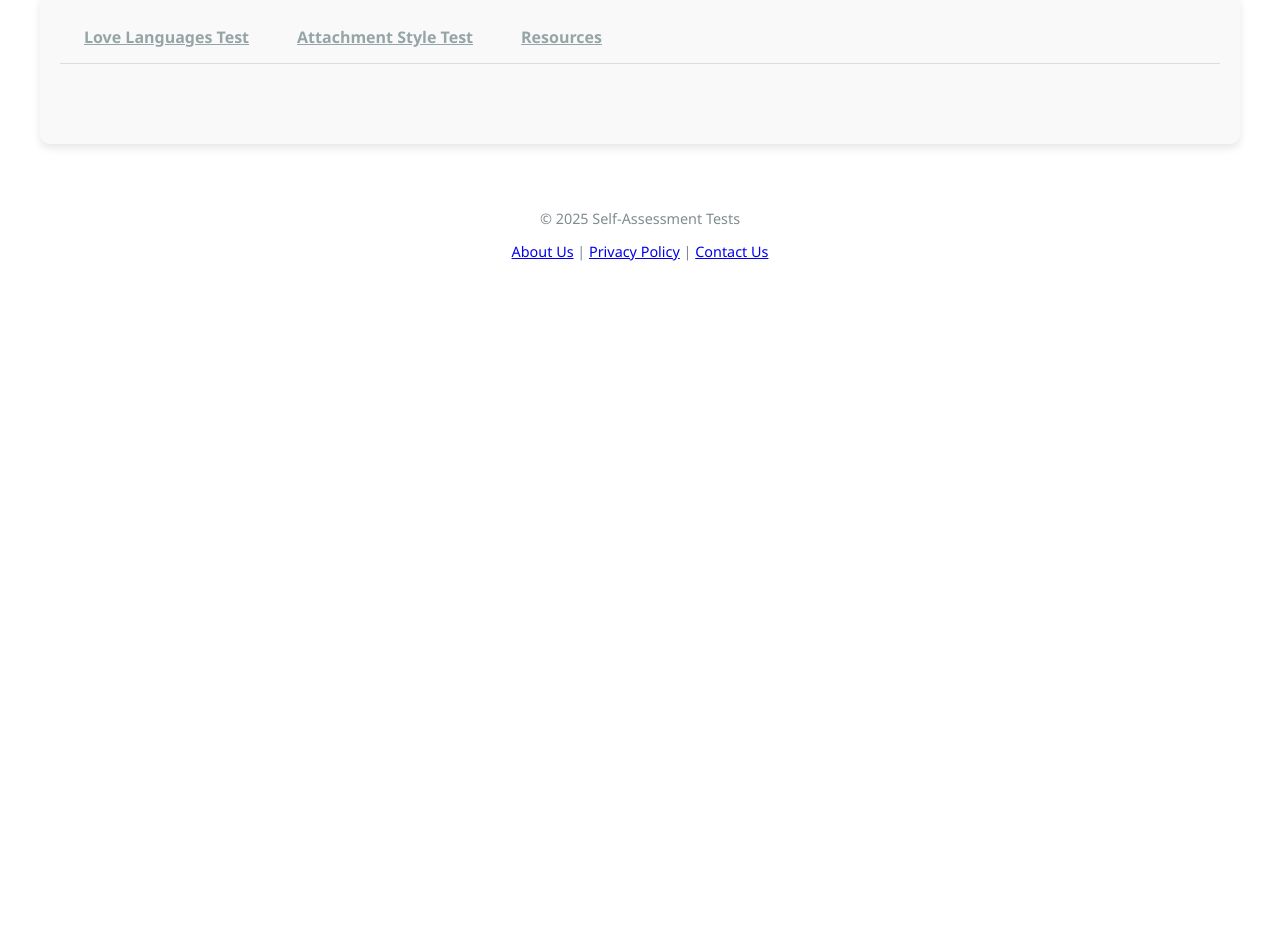
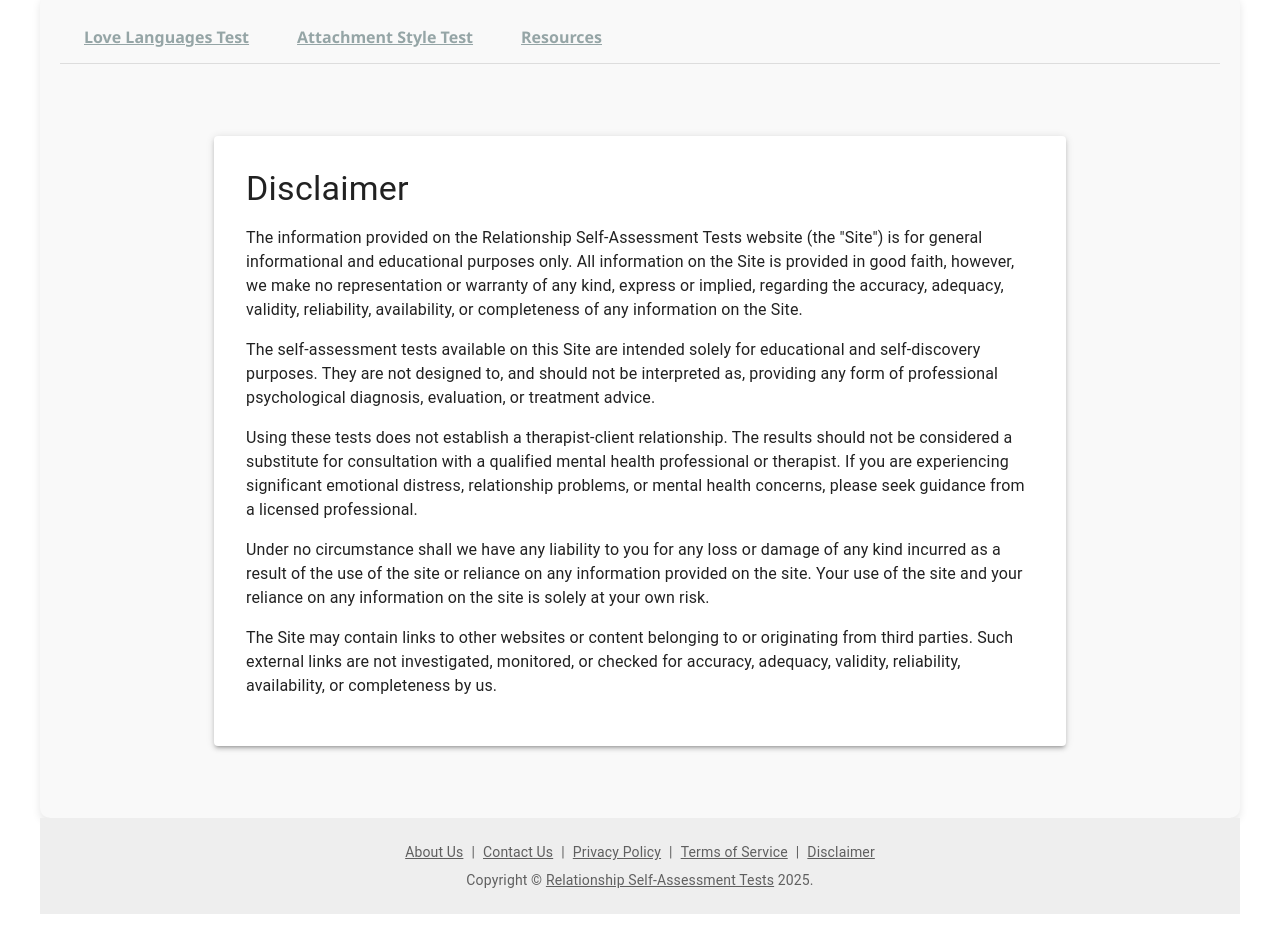
Before and after one commit to JaviMaligno/relationships-tests, a React (Create React App) app: page /disclaimer in a window 1280 px wide. Shown: the part 120-1054 px from the top of the page. Before the commit the page ends 800 px from the top, so only its background shows below. Built offline with nearby package versions, Linux system fonts and the light colour scheme.

Commit message:
Add new sections to ADSENSE_IMPROVEMENTS.md for E-E-A-T, disclaimers, static content expansion, on-page SEO, accessibility, AdSense technical checks, and performance optimizations. Update package.json and package-lock.json to include new dependencies for @emotion and @mui libraries.

```diff
--- a/package.json
+++ b/package.json
@@ -3,6 +3,9 @@
   "version": "0.1.0",
   "private": true,
   "dependencies": {
+    "@emotion/react": "^11.14.0",
+    "@emotion/styled": "^11.14.0",
+    "@mui/material": "^7.0.2",
     "@testing-library/dom": "^10.4.0",
     "@testing-library/jest-dom": "^6.6.3",
     "@testing-library/react": "^16.3.0",
@@ -13,6 +16,7 @@
     "@types/react-dom": "^19.1.1",
     "@types/react-router-dom": "^5.3.3",
     "html2canvas": "^1.4.1",
+    "pg": "^8.15.5",
     "react": "^19.1.0",
     "react-dom": "^19.1.0",
     "react-router-dom": "^7.5.1",
--- a/src/App.tsx
+++ b/src/App.tsx
@@ -1,5 +1,5 @@
 import React from 'react';
-import { BrowserRouter as Router, Routes, Route, NavLink, Link } from 'react-router-dom';
+import { BrowserRouter as Router, Routes, Route, NavLink } from 'react-router-dom';
 import { TestProvider } from './contexts/TestContext';
 import LoveLanguageTest from './components/LoveLanguageTest';
 import AttachmentStyleTest from './components/AttachmentStyleTest';
@@ -7,6 +7,9 @@ import Resources from './components/Resources';
 import AboutUs from './pages/AboutUs';
 import PrivacyPolicy from './pages/PrivacyPolicy';
 import ContactUs from './pages/ContactUs';
+import TermsPage from './components/Pages/TermsPage';
+import DisclaimerPage from './components/Pages/DisclaimerPage';
+import Footer from './components/Layout/Footer';
 import './App.css';
 
 function App() {
@@ -27,7 +30,7 @@ function App() {
                 Love Languages Test
               </NavLink>
               <NavLink
-                to="/attachment"
+                to="/attachment-styles"
                 className={({ isActive }) => `tab ${isActive ? 'active' : ''}`}
               >
                 Attachment Style Test
@@ -43,26 +46,20 @@ function App() {
             <div className="test-container">
               <Routes>
                 <Route path="/" element={<LoveLanguageTest />} />
-                <Route path="/attachment" element={<AttachmentStyleTest />} />
+                <Route path="/love-languages" element={<LoveLanguageTest />} />
+                <Route path="/attachment-styles" element={<AttachmentStyleTest />} />
                 <Route path="/resources" element={<Resources />} />
                 <Route path="/about" element={<AboutUs />} />
                 <Route path="/privacy" element={<PrivacyPolicy />} />
                 <Route path="/contact" element={<ContactUs />} />
+                <Route path="/terms" element={<TermsPage />} />
+                <Route path="/disclaimer" element={<DisclaimerPage />} />
               </Routes>
             </div>
           </main>
         </TestProvider>
 
-        <footer className="App-footer">
-          <p>© 2025 Self-Assessment Tests</p>
-          <div className="footer-links">
-            <Link to="/about">About Us</Link>
-            {' | '}
-            <Link to="/privacy">Privacy Policy</Link>
-            {' | '}
-            <Link to="/contact">Contact Us</Link>
-          </div>
-        </footer>
+        <Footer />
       </div>
     </Router>
   );
--- /dev/null
+++ b/src/components/Layout/Footer.tsx
@@ -0,0 +1,55 @@
+import React from 'react';
+import { Box, Container, Typography, Link as MuiLink } from '@mui/material';
+import { Link as RouterLink } from 'react-router-dom';
+
+const Footer: React.FC = () => {
+    const currentYear = new Date().getFullYear();
+
+    return (
+        <Box
+            component="footer"
+            sx={{
+                py: 3,
+                px: 2,
+                mt: 'auto', // Push footer to bottom
+                backgroundColor: (theme) =>
+                    theme.palette.mode === 'light' ? theme.palette.grey[200] : theme.palette.grey[800],
+                textAlign: 'center',
+            }}
+        >
+            <Container maxWidth="lg">
+                <Typography variant="body2" color="text.secondary" sx={{ mb: 1 }}>
+                    <MuiLink component={RouterLink} to="/about" color="inherit" sx={{ mx: 1 }}>
+                        About Us
+                    </MuiLink>
+                    |
+                    <MuiLink component={RouterLink} to="/contact" color="inherit" sx={{ mx: 1 }}>
+                        Contact Us
+                    </MuiLink>
+                    |
+                    <MuiLink component={RouterLink} to="/privacy" color="inherit" sx={{ mx: 1 }}>
+                        Privacy Policy
+                    </MuiLink>
+                    |
+                    <MuiLink component={RouterLink} to="/terms" color="inherit" sx={{ mx: 1 }}>
+                        Terms of Service
+                    </MuiLink>
+                    |
+                    <MuiLink component={RouterLink} to="/disclaimer" color="inherit" sx={{ mx: 1 }}>
+                        Disclaimer
+                    </MuiLink>
+                </Typography>
+                <Typography variant="body2" color="text.secondary">
+                    {'Copyright © '}
+                    <MuiLink color="inherit" href="https://relationships-tests.vercel.app/">
+                        Relationship Self-Assessment Tests
+                    </MuiLink>{' '}
+                    {currentYear}
+                    {'.'}
+                </Typography>
+            </Container>
+        </Box>
+    );
+};
+
+export default Footer;
--- /dev/null
+++ b/src/components/Pages/DisclaimerPage.tsx
@@ -0,0 +1,33 @@
+import React from 'react';
+import { Container, Typography, Paper, Box } from '@mui/material';
+
+const DisclaimerPage: React.FC = () => {
+  return (
+    <Container maxWidth="md" sx={{ mt: 4, mb: 4 }}>
+      <Paper elevation={3} sx={{ p: 4 }}>
+        <Typography variant="h4" component="h1" gutterBottom>
+          Disclaimer
+        </Typography>
+        <Box sx={{ mt: 2 }}>
+          <Typography variant="body1" paragraph>
+            The information provided on the Relationship Self-Assessment Tests website (the "Site") is for general informational and educational purposes only. All information on the Site is provided in good faith, however, we make no representation or warranty of any kind, express or implied, regarding the accuracy, adequacy, validity, reliability, availability, or completeness of any information on the Site.
+          </Typography>
+          <Typography variant="body1" paragraph>
+            The self-assessment tests available on this Site are intended solely for educational and self-discovery purposes. They are not designed to, and should not be interpreted as, providing any form of professional psychological diagnosis, evaluation, or treatment advice.
+          </Typography>
+          <Typography variant="body1" paragraph>
+            Using these tests does not establish a therapist-client relationship. The results should not be considered a substitute for consultation with a qualified mental health professional or therapist. If you are experiencing significant emotional distress, relationship problems, or mental health concerns, please seek guidance from a licensed professional.
+          </Typography>
+          <Typography variant="body1" paragraph>
+            Under no circumstance shall we have any liability to you for any loss or damage of any kind incurred as a result of the use of the site or reliance on any information provided on the site. Your use of the site and your reliance on any information on the site is solely at your own risk.
+          </Typography>
+          <Typography variant="body1" paragraph>
+            The Site may contain links to other websites or content belonging to or originating from third parties. Such external links are not investigated, monitored, or checked for accuracy, adequacy, validity, reliability, availability, or completeness by us.
+          </Typography>
+        </Box>
+      </Paper>
+    </Container>
+  );
+};
+
+export default DisclaimerPage;
--- /dev/null
+++ b/src/components/Pages/TermsPage.tsx
@@ -0,0 +1,62 @@
+import React from 'react';
+import { Container, Typography, Paper, Box } from '@mui/material';
+
+const TermsPage: React.FC = () => {
+  return (
+    <Container maxWidth="md" sx={{ mt: 4, mb: 4 }}>
+      <Paper elevation={3} sx={{ p: 4 }}>
+        <Typography variant="h4" component="h1" gutterBottom>
+          Terms of Service
+        </Typography>
+        <Box sx={{ mt: 2 }}>
+          <Typography variant="h6" gutterBottom>1. Acceptance of Terms</Typography>
+          <Typography variant="body1" paragraph>
+            By accessing and using the Relationship Self-Assessment Tests website (the "Site"), you accept and agree to be bound by the terms and provision of this agreement. If you do not agree to abide by the above, please do not use this service.
+          </Typography>
+
+          <Typography variant="h6" gutterBottom>2. Use of Service</Typography>
+          <Typography variant="body1" paragraph>
+            The Site provides self-assessment tests for educational and informational purposes only. These tests are not a substitute for professional advice. You agree to use the information provided on the Site responsibly and at your own risk.
+          </Typography>
+
+          <Typography variant="h6" gutterBottom>3. Intellectual Property</Typography>
+          <Typography variant="body1" paragraph>
+            The Site and its original content, features, and functionality are owned by the Site creators and are protected by international copyright, trademark, patent, trade secret, and other intellectual property or proprietary rights laws. You may not modify, copy, distribute, transmit, display, perform, reproduce, publish, license, create derivative works from, transfer, or sell any information, software, products or services obtained from the Site without prior written permission.
+          </Typography>
+
+          <Typography variant="h6" gutterBottom>4. User Conduct</Typography>
+          <Typography variant="body1" paragraph>
+            You agree not to use the Site in any way that causes, or may cause, damage to the Site or impairment of the availability or accessibility of the Site; or in any way which is unlawful, illegal, fraudulent or harmful, or in connection with any unlawful, illegal, fraudulent or harmful purpose or activity.
+          </Typography>
+
+          <Typography variant="h6" gutterBottom>5. Disclaimers</Typography>
+          <Typography variant="body1" paragraph>
+            The service is provided "as is" without any warranties, express or implied. We do not warrant that the service will be uninterrupted or error-free. Please refer to our separate Disclaimer page for more detailed information regarding the limitations of the content provided.
+          </Typography>
+
+          <Typography variant="h6" gutterBottom>6. Limitation of Liability</Typography>
+          <Typography variant="body1" paragraph>
+            In no event shall the Site creators, nor its directors, employees, partners, agents, suppliers, or affiliates, be liable for any indirect, incidental, special, consequential or punitive damages, including without limitation, loss of profits, data, use, goodwill, or other intangible losses, resulting from your access to or use of or inability to access or use the Service.
+          </Typography>
+
+          <Typography variant="h6" gutterBottom>7. Changes to Terms</Typography>
+          <Typography variant="body1" paragraph>
+            We reserve the right, at our sole discretion, to modify or replace these Terms at any time. By continuing to access or use our Service after those revisions become effective, you agree to be bound by the revised terms.
+          </Typography>
+
+          <Typography variant="h6" gutterBottom>8. Governing Law</Typography>
+          <Typography variant="body1" paragraph>
+            These Terms shall be governed and construed in accordance with the laws of [Your Jurisdiction - e.g., California, United States], without regard to its conflict of law provisions.
+          </Typography>
+
+          <Typography variant="h6" gutterBottom>9. Contact Us</Typography>
+          <Typography variant="body1" paragraph>
+            If you have any questions about these Terms, please contact us via the information provided on our Contact Us page.
+          </Typography>
+        </Box>
+      </Paper>
+    </Container>
+  );
+};
+
+export default TermsPage;
```
Also changed, not shown: 2 other files (tests, documents, lock files or other folders).
